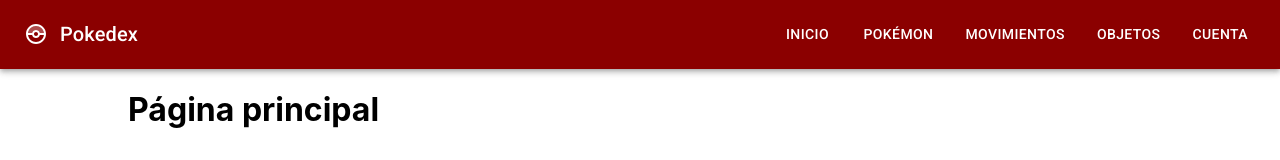
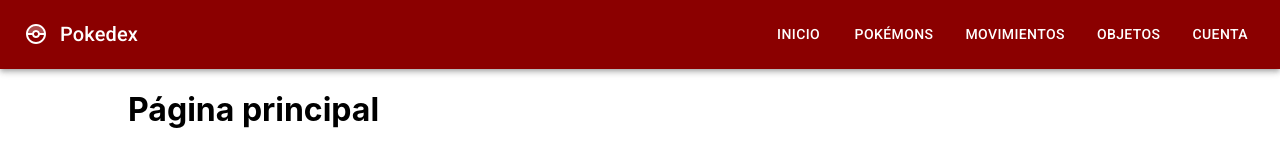
Before and after one commit to idrgn/Pokedex, a React (Create React App) app in the folder pokedex/: page / in a window 1280 px wide. Shown: the top 160 px of the page. Built offline with nearby package versions, Linux system fonts and the light colour scheme.

Commit message:
Renombrado elemento de menú

```diff
--- a/pokedex/src/components/header/Header.js
+++ b/pokedex/src/components/header/Header.js
@@ -6,7 +6,7 @@ import { NavLink } from "react-router-dom";
 
 const pages = [
 	{ name: "Inicio", url: "/" },
-	{ name: "Pokémon", url: "/pokemons" },
+	{ name: "Pokémons", url: "/pokemons" },
 	{ name: "Movimientos", url: "/moves" },
 	{ name: "Objetos", url: "/items" },
 	{ name: "Cuenta", url: "/account" },
```
